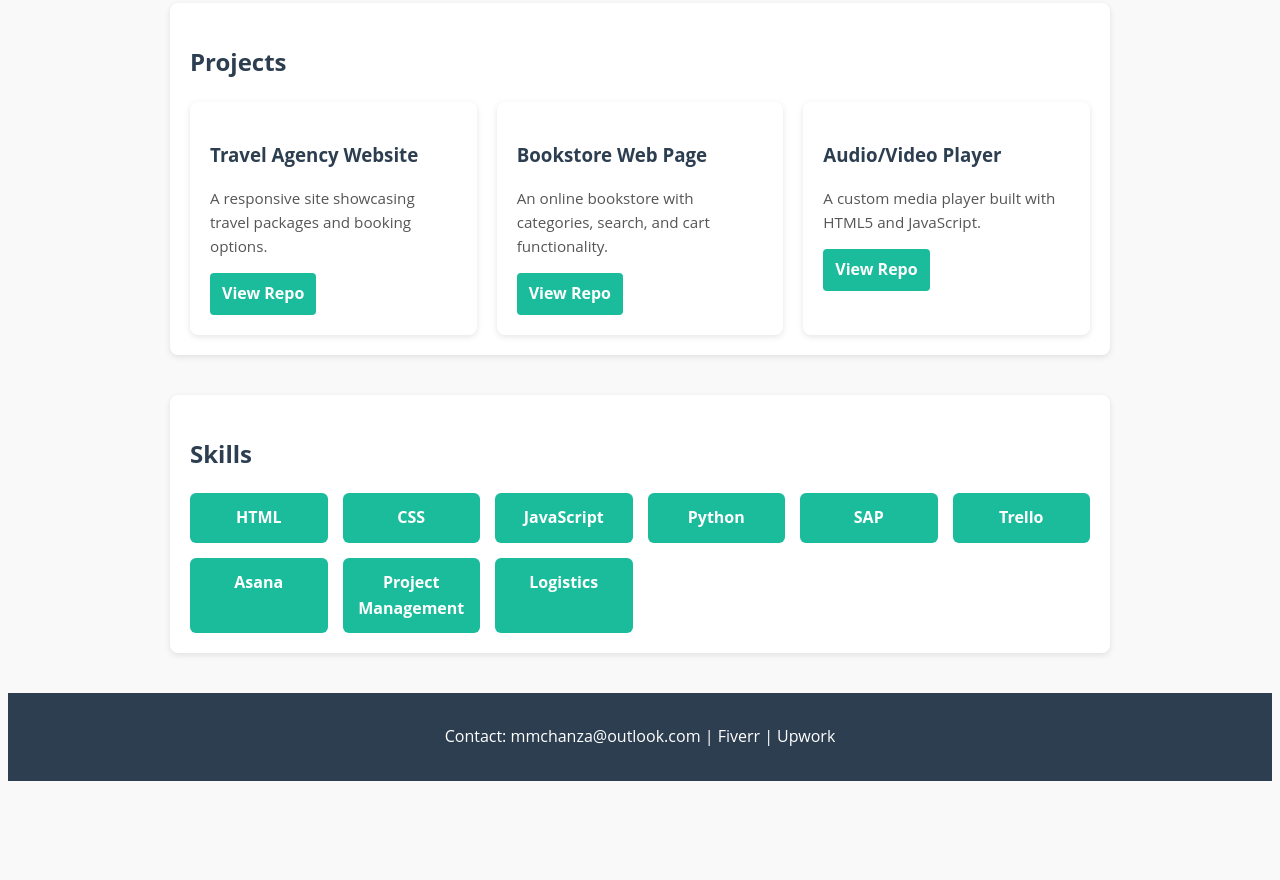
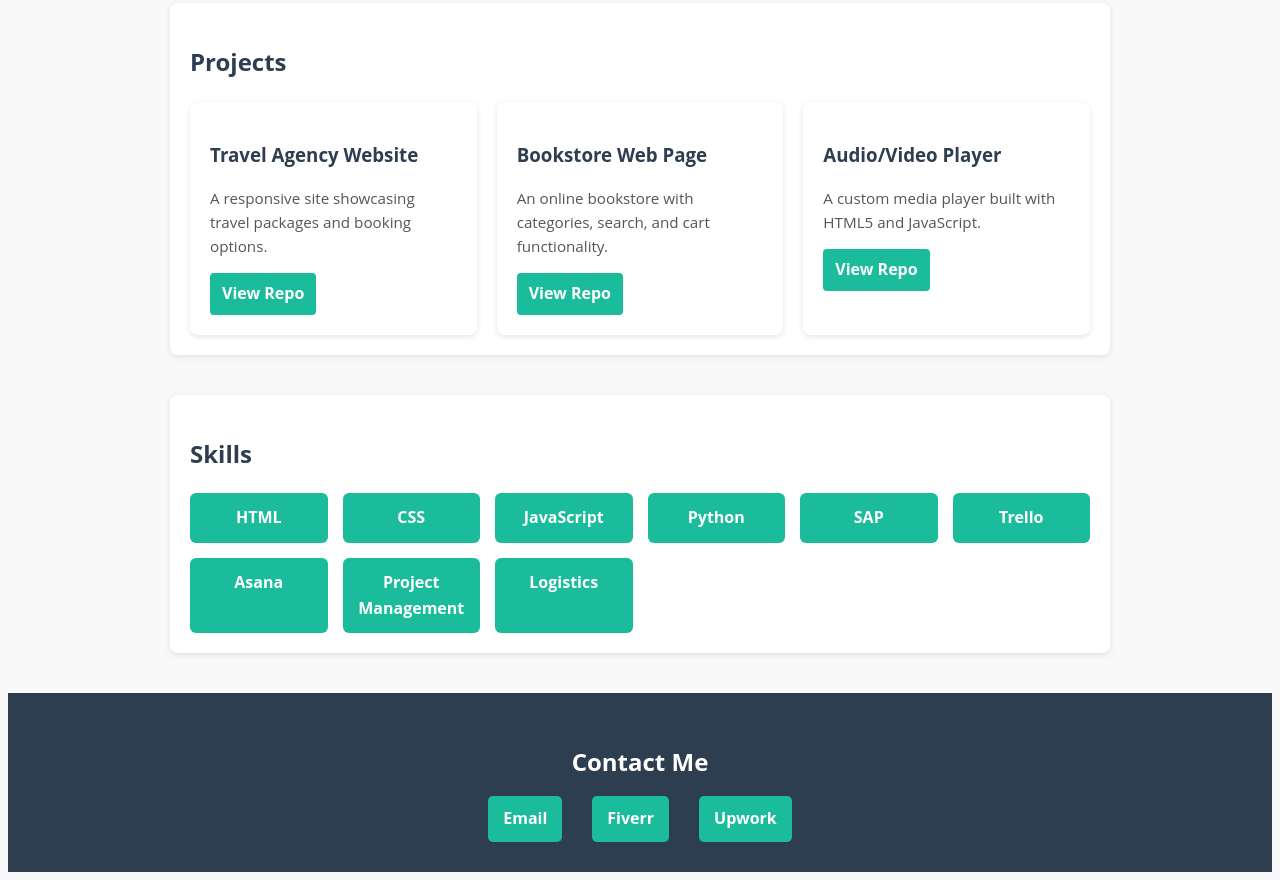
Before and after one commit to MphoChanza/Mpho-Chanza, a plain HTML site: page index.html in a window 1280 px wide. Shown: the part 506-1386 px from the top of the page. Before the commit the page ends 1295 px from the top, so only its background shows below. Drawn offline with Linux system fonts and the light colour scheme.

Commit message:
Add files via upload

```diff
--- a/index.html
+++ b/index.html
@@ -55,9 +55,14 @@ index.html
     <div class="skill">Logistics</div>
   </div>
 </section>
+<footer>
+  <h2>Contact Me</h2>
+  <div class="contact-links">
+    <a href="mailto:mmchanza@outlook.com">Email</a>
+    <a href="https://www.fiverr.com/@mpho_chanza" target="_blank">Fiverr</a>
+    <a href="https://www.upwork.com/freelancers/~0133191a3adea74c3c?mp_source=share" target="_blank">Upwork</a>
+  </div>
+</footer>
 
-  <footer>
-    <p>Contact: mmchanza@outlook.com | Fiverr | Upwork</p>
-  </footer>
 </body>
 </html>
--- a/style.css
+++ b/style.css
@@ -151,3 +151,36 @@ footer a:hover {
   transform: translateY(-5px);
   box-shadow: 0 4px 12px rgba(0,0,0,0.15);
 }
+footer {
+  background: #2c3e50;
+  color: #fff;
+  text-align: center;
+  padding: 30px 20px;
+  margin-top: 40px;
+}
+
+footer h2 {
+  margin-bottom: 15px;
+  font-size: 1.5rem;
+}
+
+.contact-links {
+  display: flex;
+  justify-content: center;
+  gap: 20px;
+}
+
+.contact-links a {
+  background: #1abc9c;
+  color: #fff;
+  padding: 10px 15px;
+  border-radius: 5px;
+  text-decoration: none;
+  font-weight: bold;
+  transition: background 0.2s ease, transform 0.2s ease;
+}
+
+.contact-links a:hover {
+  background: #16a085;
+  transform: scale(1.05);
+}
```
